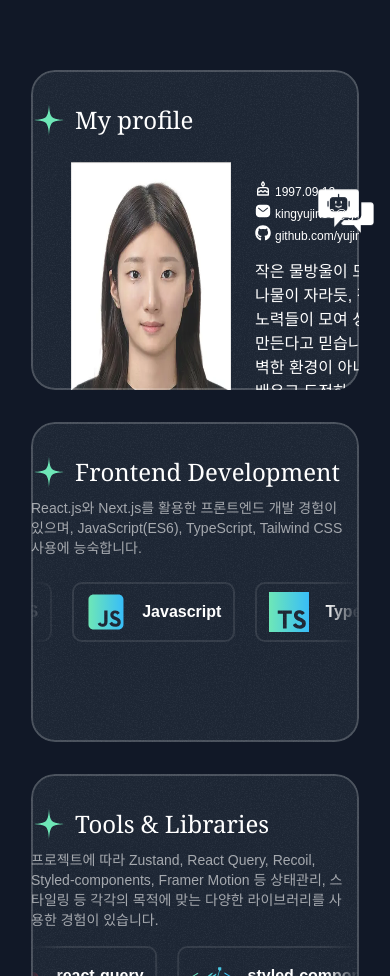
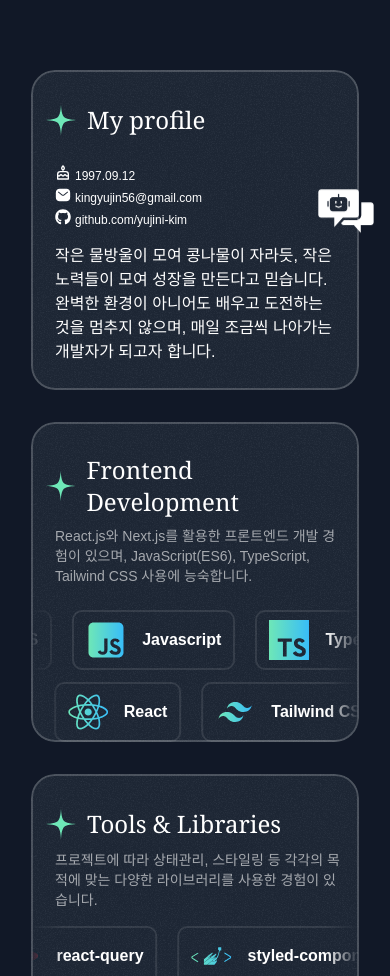
Before and after one commit to yujini-kim/jinijini-online, a Next.js app: page / in a window 390 px wide. Shown: the part 592-1568 px from the top of the page. Built offline with nearby package versions, Linux system fonts and the light colour scheme; a web font is replaced by a local one.

Commit message:
Style: 반응형 디자인 수정(모바일화면)

```diff
--- a/src/components/CardHearder.tsx
+++ b/src/components/CardHearder.tsx
@@ -11,12 +11,12 @@ export const CardHearder = ({
   className?: string;
 }) => {
   return (
-    <div className="flex flex-col pt-8 pb-4 md:px-10">
+    <div className="flex flex-col pt-8 pb-4 px-3 md:px-10">
       <div className="inline-flex items-center gap-2">
         <StarIcon className="size-9 text-emerald-300" />
         <h3 className="font-serif text-2xl">{title}</h3>
       </div>
-      <p className="text-sm lg:text-base max-w-xs text-white/60 mt-2">
+      <p className="text-sm lg:text-base max-w-xs text-white/60 mt-2 pl-3 md:pl-0">
         {description}
       </p>
     </div>
--- /dev/null
+++ b/src/components/Myinfo.tsx
@@ -0,0 +1,30 @@
+import CakeIcon from "@assets/icons/cake.svg";
+import EmailIcon from "@assets/icons/email.svg";
+import GithubIcon from "@assets/icons/github.svg";
+
+export default function MyInfo() {
+  return (
+    <>
+      <div className="flex flex-col pl-6">
+        <div className="flex items-center gap-1 leading-none">
+          <CakeIcon className="size-4" />
+          <span className="text-xs mt-[6px]">1997.09.12</span>
+        </div>
+        <div className="flex items-center gap-1 leading-none">
+          <EmailIcon className="size-4" />
+          <span className="text-xs mt-[6px]">kingyujin56@gmail.com</span>
+        </div>
+        <div className="flex items-center gap-1 leading-none">
+          <GithubIcon className="size-4" />
+          <a
+            href="https://github.com/yujini-kim"
+            target="_blank"
+            className="text-xs mt-[6px]"
+          >
+            github.com/yujini-kim
+          </a>
+        </div>
+      </div>
+    </>
+  );
+}
--- a/src/sections/About.tsx
+++ b/src/sections/About.tsx
@@ -17,14 +17,12 @@ import ReactQueryIcon from "@assets/icons/react-query.svg";
 import StyledComponents from "@assets/icons/styled-components.svg";
 import FramerMotion from "@assets/icons/framer-motion.svg";
 import RecoilIcon from "@assets/icons/recoil.svg";
-import GitIcon from "@assets/icons/github.svg";
-import CakeIcon from "@assets/icons/cake.svg";
-import EmailIcon from "@assets/icons/email.svg";
-import GithubIcon from "@assets/icons/github.svg";
+
 import { useEffect, useRef } from "react";
 import ScrollOut from "scroll-out";
 import { Toolboxitems } from "@/components/Toolboxitems";
 import Link from "next/link";
+import MyInfo from "@/components/Myinfo";
 
 const frontboxItems = [
   { title: "HTML5", iconType: Html5Icon },
@@ -52,32 +50,16 @@ export const AboutSection = () => {
           <div className="grid grid-cols-1 gap-8 md:grid-cols-5 lg:grid-cols-3">
             <Card className="h-[320px] md:col-span-5 lg:col-span-5">
               <CardHearder title={"My profile"} description={""} />
-              <div className="flex mx-auto px-10">
-                <Image src={MyImage} alt="My Image" width={160} />
-                <div className="flex flex-col mt-4">
-                  <div className="flex flex-col pl-6">
-                    <div className="flex items-center gap-1 leading-none">
-                      <CakeIcon className="size-4" />
-                      <span className="text-xs mt-[6px]">1997.09.12</span>
-                    </div>
-                    <div className="flex items-center gap-1 leading-none">
-                      <EmailIcon className="size-4" />
-                      <span className="text-xs mt-[6px]">
-                        kingyujin56@gmail.com
-                      </span>
-                    </div>
-                    <div className="flex items-center gap-1 leading-none">
-                      <GithubIcon className="size-4" />
-                      <a
-                        href="https://github.com/yujini-kim"
-                        target="_blank"
-                        className="text-xs mt-[6px]"
-                      >
-                        github.com/yujini-kim
-                      </a>
-                    </div>
-                  </div>
-                  <span className="pl-6  mt-4">
+              <div className="flex mx-auto md:px-10">
+                <Image
+                  src={MyImage}
+                  alt="My Image"
+                  className="hidden md:block md:w-[160px]"
+                />
+
+                <div className="flex flex-col md:mt-4">
+                  <MyInfo />
+                  <span className="px-6 mt-4">
                     작은 물방울이 모여 콩나물이 자라듯, 작은 노력들이 모여
                     성장을 만든다고 믿습니다. 완벽한 환경이 아니어도 배우고
                     도전하는 것을 멈추지 않으며, 매일 조금씩 나아가는 개발자가
@@ -102,11 +84,15 @@ export const AboutSection = () => {
                 className="mt-2"
                 itemsWrapperClassName="animate-move-left [animation-duration:30s]"
               />
+              <Toolboxitems
+                items={frontboxItems}
+                itemsWrapperClassName="-translate-x-1/2 animate-move-right [animation-duration:20s] mt-3 md:hidden"
+              />
             </Card>
             <Card className="h-[320px] p-0 relative md:col-span-3 lg:col-span-1 ">
               <CardHearder
                 title={"Tools & Libraries"}
-                description={`프로젝트에 따라 Zustand, React Query, Recoil, Styled-components, Framer Motion 등
+                description={`프로젝트에 따라
             상태관리, 스타일링 등 각각의 목적에 맞는 다양한 라이브러리를 사용한 경험이 있습니다.
 `}
                 className=""
--- a/src/sections/Projects.tsx
+++ b/src/sections/Projects.tsx
@@ -5,6 +5,7 @@ import Page from "@/assets/images/preparing-page.png";
 import Image from "next/image";
 import ArrowUpRightIcon from "@/assets/icons/arrow-up-right.svg";
 import GitIcon from "@/assets/icons/github.svg";
+import CheckIcon from "@/assets/icons/check-circle.svg";
 import grainImage from "@/assets/images/grain.jpg";
 import { Card } from "@/components/Card";
 import { SectionHeader } from "@/components/SectionHeader";
@@ -127,14 +128,16 @@ export const ProjectsSection = () => {
                       </li>
                     ))}
                   </ul>
-                  <div className="flex gap-4 mt-6">
+                  <div className="flex gap-2 md:gap-4 mt-6">
                     <a href={project.link}>
                       <button
                         className="bg-white text-gray-950
               rounded-xl font-semibold inline-flex items-center
               justify-center gap-2 p-2 md:w-auto"
                       >
-                        <span className="text-xs">Visit Site</span>
+                        <span className="text-[8px] md:text-xs">
+                          Visit Site
+                        </span>
                         <ArrowUpRightIcon className="size-4" />
                       </button>
                     </a>
@@ -144,7 +147,7 @@ export const ProjectsSection = () => {
               rounded-xl font-semibold inline-flex items-center
               justify-center gap-2 p-2 md:w-auto"
                       >
-                        <span className="text-xs">Git Hub</span>
+                        <span className="text-[8px] md:text-xs">Git Hub</span>
                         <GitIcon className="size-4" />
                       </button>
                     </a>
@@ -154,7 +157,8 @@ export const ProjectsSection = () => {
               rounded-xl font-semibold inline-flex items-center
               justify-center gap-2 p-2 md:w-auto"
                       >
-                        <span className="text-xs">상세내용</span>
+                        <span className="text-[8px] md:text-xs">상세내용</span>
+                        <CheckIcon className="size-4" />
                       </button>
                     </a>
                   </div>
```
Also changed, not shown: src/assets/icons/python.svg (deleted).
